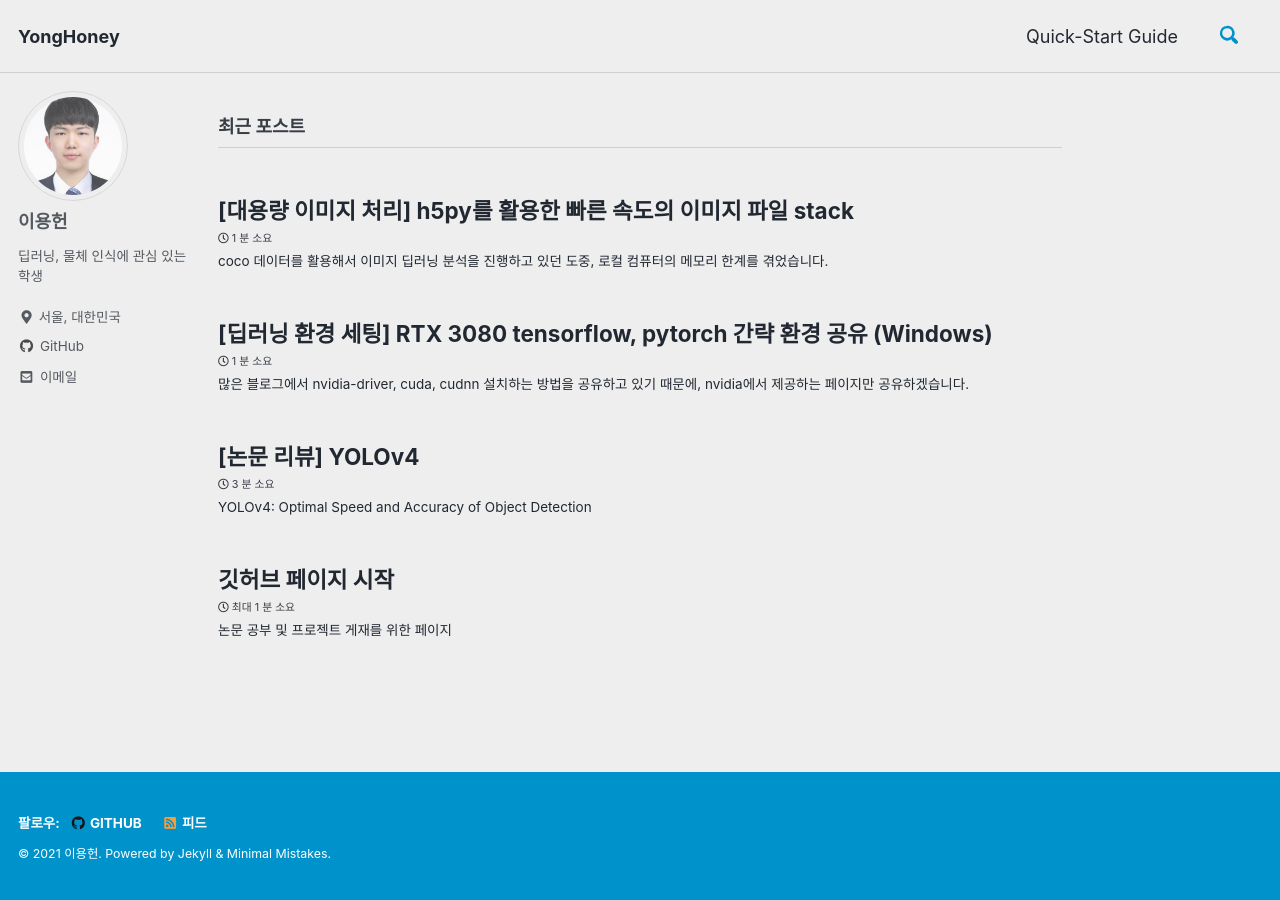
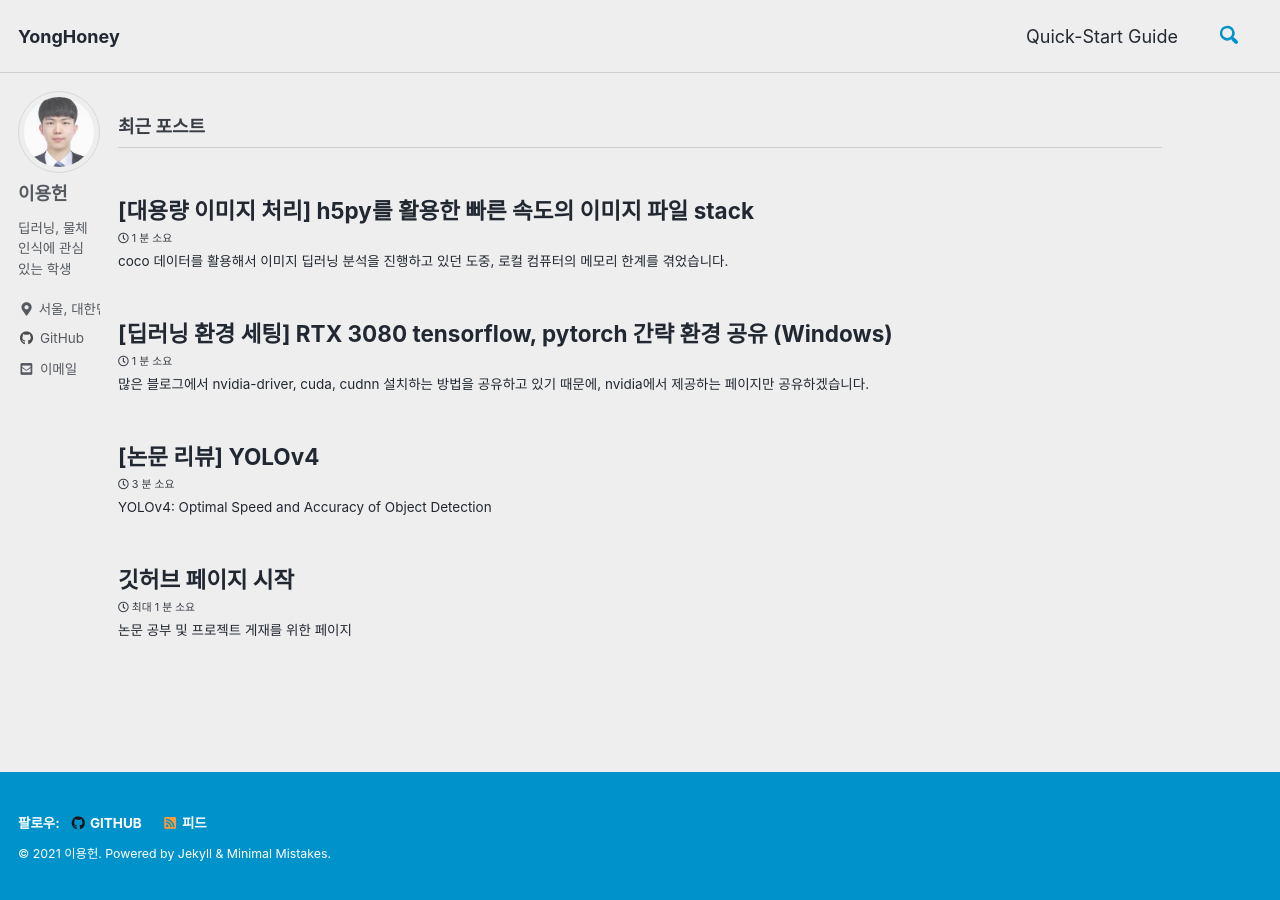
Before and after one commit to yonghoney/yonghoney.github.io, a Jekyll site: the page built from index.html, in a window 1280 px wide. Built offline with Jekyll 4.4.1, drawn with Linux system fonts in a browser that asks for light colours; cached includes are drawn as plain includes; the list of posts is cut into pages by our own code.

Commit message:
Update _variables.scss

```diff
--- a/_sass/minimal-mistakes/_variables.scss
+++ b/_sass/minimal-mistakes/_variables.scss
@@ -150,9 +150,9 @@ $max-width: $x-large !default;
 /*
    Grid
    ========================================================================== */
-$right-sidebar-width-narrow: 150px !default;
-$right-sidebar-width: 200px !default;
-$right-sidebar-width-wide: 250px !default;
+$right-sidebar-width-narrow: 100px !default;
+$right-sidebar-width: 100px !default;
+$right-sidebar-width-wide: 100px !default;
 // $right-sidebar-width-narrow: 200px !default;
 // $right-sidebar-width: 300px !default;
 // $right-sidebar-width-wide: 400px !default;
```
